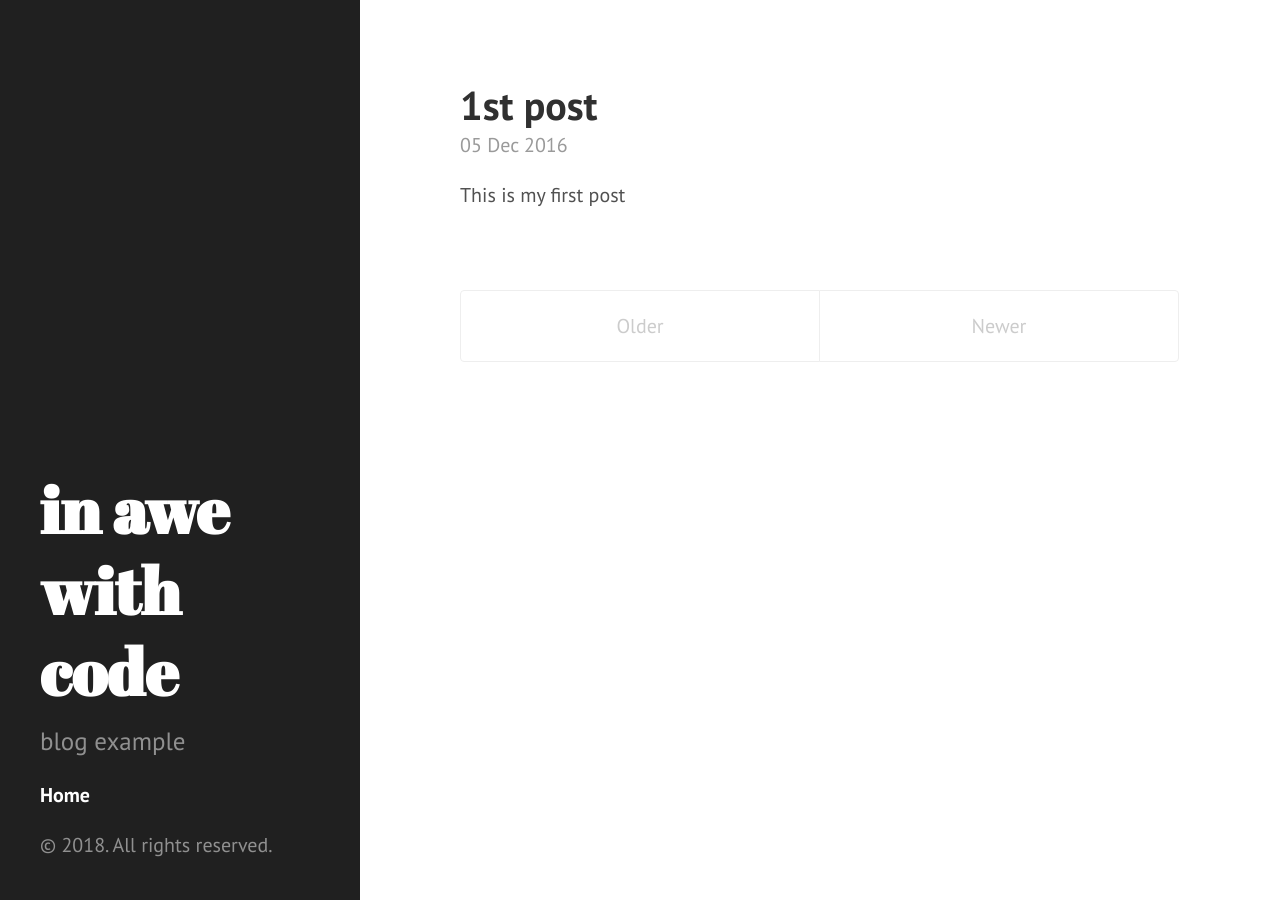
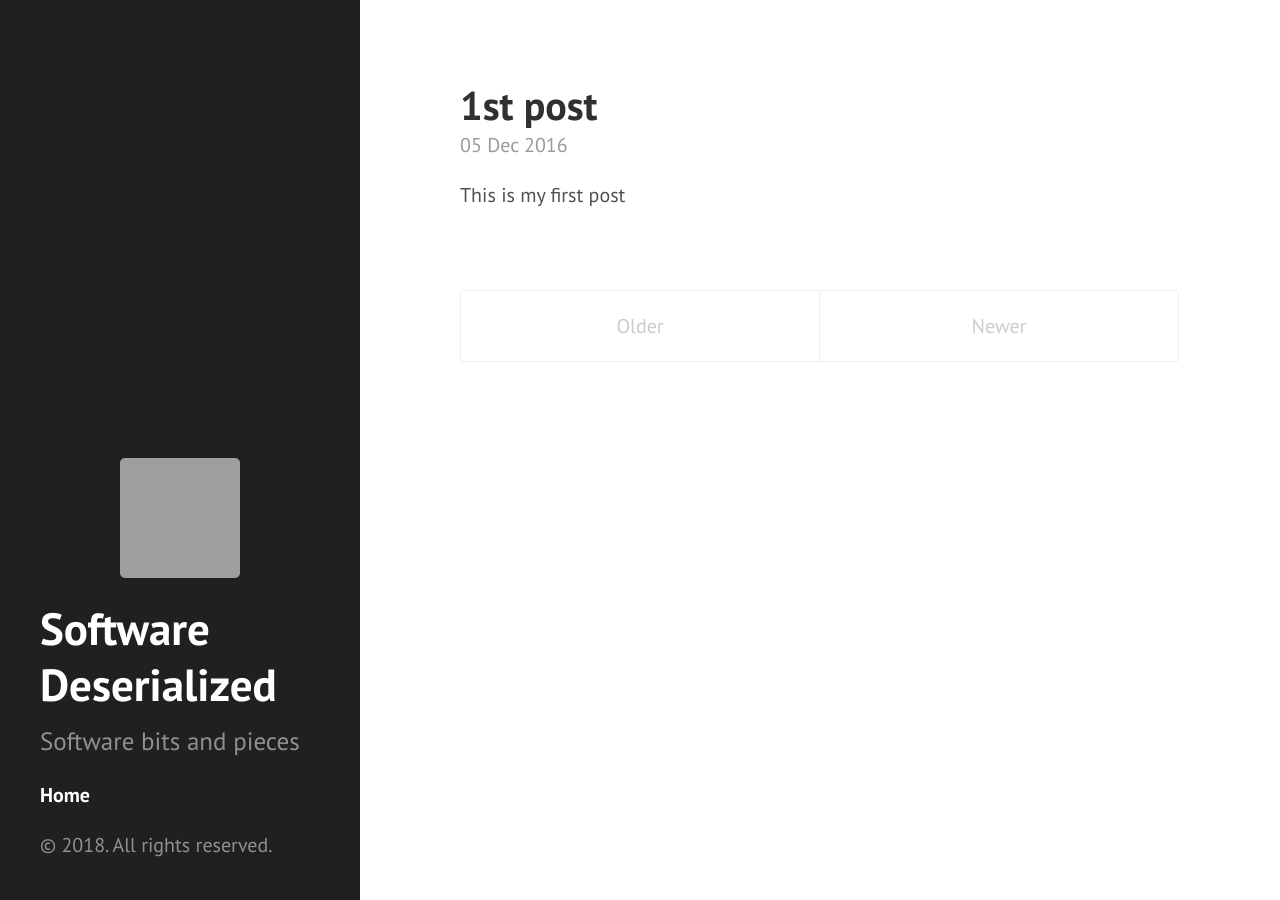
Before and after one commit to pkritiotis/pkritiotis.github.io, a Jekyll site: the page built from index.html, in a window 1280 px wide. Built offline with Jekyll 4.4.1, drawn with Linux system fonts in a browser that asks for light colours; the list of posts is cut into pages by our own code; grey boxes are pictures that could not be loaded.

Commit message:
Updated blog configuration
New name
new design

```diff
--- a/_config.yml
+++ b/_config.yml
@@ -2,7 +2,7 @@ excerpt_separator: ""
 pygments: true
 markdown: kramdown
 url: http://pkritiotis.github.io
-title: in awe with code
-tagline: code bits here and there
-description: blog example
+title: Software Deserialized
+tagline: Software bits and pieces
+description: Software bits and pieces
 paginate: 5
--- a/_includes/sidebar.html
+++ b/_includes/sidebar.html
@@ -1,10 +1,10 @@
 <div class="sidebar">
   <div class="container sidebar-sticky">
+    <img src="https://avatars1.githubusercontent.com/u/2086112?s=460&amp;v=4" width="120" height="120" alt="">
     <div class="sidebar-about">
       <h1>{{ site.title }}</h1>
       <p class="lead">{{ site.description }}</p>
     </div>
-
     <ul class="sidebar-nav">
       <li class="sidebar-nav-item{% if page.title == "Home" %} active{% endif %}">
         <a href="/">Home</a>
--- a/public/css/hyde.css
+++ b/public/css/hyde.css
@@ -59,6 +59,12 @@ html {
   color: rgba(255,255,255,.5);
   background-color: #202020;
 }
+
+.sidebar img{
+  margin: auto;
+  margin-bottom:1.1rem;
+}
+
 @media (min-width: 48rem) {
   .sidebar {
     position: fixed;
@@ -79,8 +85,8 @@ html {
 .sidebar-about h1 {
   color: #fff;
   margin-top: 0;
-  font-family: "Abril Fatface", serif;
-  font-size: 3.25rem;
+  font-family: "PT Sans", serif;
+  font-size: 2.25rem;
 }
 
 /* Sidebar nav */
```
Also changed, not shown: index.html (line endings or trailing spaces), public/apple-icon-precomposed.png (added), public/apple-touch-icon-144-precomposed.png (deleted), public/favicon.ico.
